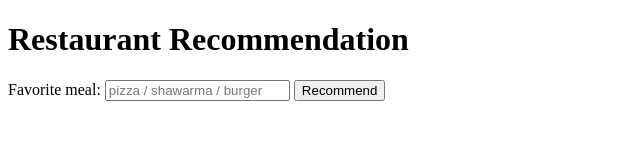
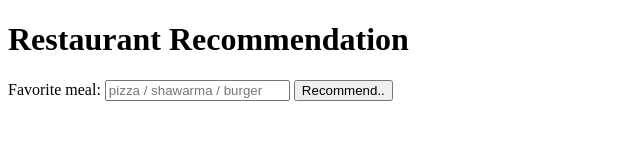
Before and after one commit to MuradAidy/Unix-Project, a plain HTML site: page frontend/index.html in a window 1280 px wide. Shown: the full height of the page, 0-640 px from the left. Drawn offline with Linux system fonts and the light colour scheme.

Commit message:
testing script

```diff
--- a/frontend/index.html
+++ b/frontend/index.html
@@ -9,7 +9,7 @@
 
     <label>Favorite meal:</label>
     <input id="meal" placeholder="pizza / shawarma / burger" />
-    <button onclick="go()">Recommend</button>
+    <button onclick="go()">Recommend..</button>
 
     <pre id="out"></pre>
 
```
